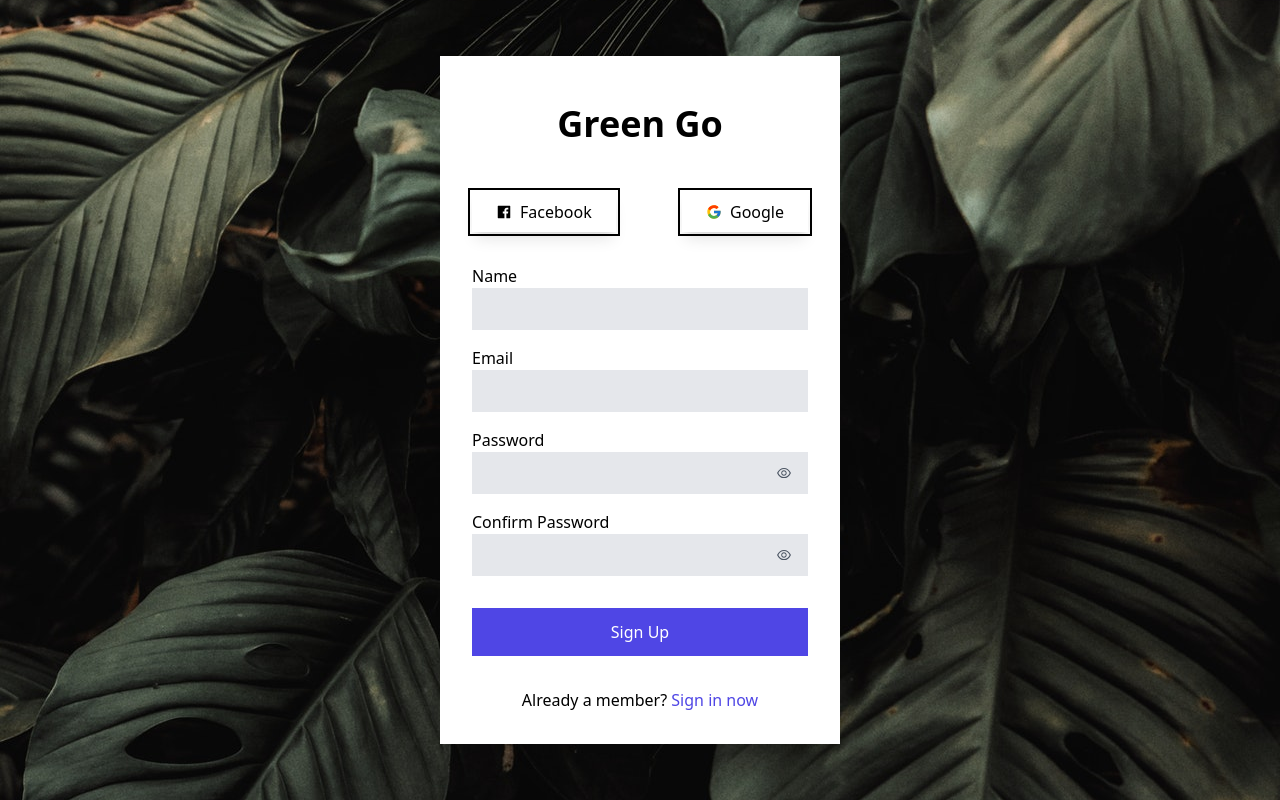
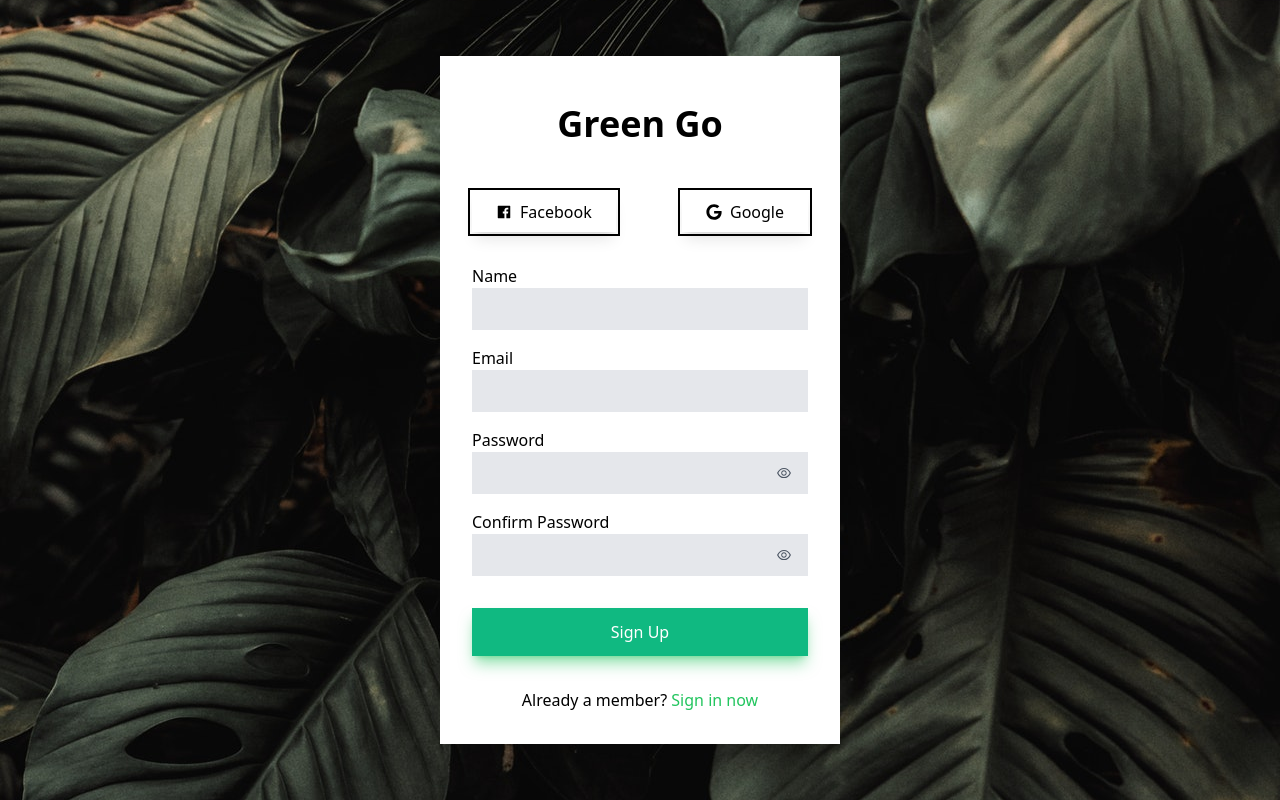
Before and after one commit to xayahismygoddess/login, a React (Create React App) app in the folder login/: page /signin in a window 1280 px wide. Built offline with nearby package versions, Linux system fonts and the light colour scheme.

Commit message:
Initial commit

```diff
--- a/login/src/components/Login2.jsx
+++ b/login/src/components/Login2.jsx
@@ -1,8 +1,8 @@
 import React, { useState } from 'react';
-import { FcGoogle } from 'react-icons/fc';
+import { FaGoogle } from "react-icons/fa";
 import { AiFillFacebook } from 'react-icons/ai';
 import { Link } from 'react-router-dom';
-import { AiOutlineEye, AiOutlineEyeInvisible } from 'react-icons/ai';  // Import eye icons
+import { AiOutlineEye, AiOutlineEyeInvisible } from 'react-icons/ai';
 import loginImg from '../assets/trees.jpg';
 
 export default function Login2() {
@@ -46,7 +46,7 @@ export default function Login2() {
               <AiFillFacebook className='mr-2' /> Facebook
             </button>
             <button type="button" className='outline outline-offset-2 outline-2 shadow-lg hover:shadow-xl px-6 py-2 flex items-center' aria-label="Login with Google">
-              <FcGoogle className='mr-2' /> Google
+              <FaGoogle className='mr-2' /> Google
             </button>
           </div>
           <div className='flex flex-col mb-4'>
@@ -82,7 +82,7 @@ export default function Login2() {
             </div>
           </div>
           {error && <p className='text-red-600'>{error}</p>}
-          <button type="submit" className='w-full py-3 mt-8 bg-indigo-600 hover:bg-indigo-500 transition-colors text-white' disabled={isLoading}>
+          <button type="submit" className='w-full py-3 mt-8 bg-emerald-500 hover:bg-emerald-800 shadow-lg shadow-green-500/50 transition-colors text-white' disabled={isLoading}>
             {isLoading ? 'Signing In...' : 'Sign In'}
           </button>
           <label className='flex items-center mt-2'>
@@ -95,7 +95,7 @@ export default function Login2() {
             Remember Me
           </label>
           <p className='text-center mt-8'>
-            Not a member? <Link to="/Signin" className='text-indigo-600 hover:underline'>Sign up now</Link>
+            Not a member? <Link to="/Signin" className='text-green-600 hover:underline'>Sign up now</Link>
           </p>
         </form>
       </div>
--- a/login/src/components/Signin.jsx
+++ b/login/src/components/Signin.jsx
@@ -1,5 +1,5 @@
 import React, { useState } from 'react';
-import { FcGoogle } from 'react-icons/fc';
+import { FaGoogle } from "react-icons/fa";
 import { AiFillFacebook } from 'react-icons/ai';
 import { Link } from 'react-router-dom';
 import { AiOutlineEye, AiOutlineEyeInvisible } from 'react-icons/ai';  // Import eye icons
@@ -53,7 +53,7 @@ export default function Signup() {
               <AiFillFacebook className='mr-2' /> Facebook
             </button>
             <button type="button" className='outline outline-offset-2 outline-2 shadow-lg hover:shadow-xl px-6 py-2 flex items-center' aria-label="Sign up with Google">
-              <FcGoogle className='mr-2' /> Google
+              <FaGoogle className='mr-2' /> Google
             </button>
           </div>
           <div className='flex flex-col mb-4'>
@@ -121,11 +121,11 @@ export default function Signup() {
             </div>
           </div>
           {error && <p className='text-red-600'>{error}</p>}
-          <button type="submit" className='w-full py-3 mt-8 bg-indigo-600 hover:bg-indigo-500 transition-colors text-white' disabled={isLoading}>
+          <button type="submit" className='w-full py-3 mt-8 bg-emerald-500 hover:bg-emerald-800 shadow-lg shadow-green-500/50 transition-colors text-white' disabled={isLoading}>
             {isLoading ? 'Signing Up...' : 'Sign Up'}
           </button>
           <p className='text-center mt-8'>
-            Already a member? <Link to="/" className='text-indigo-600 hover:underline'>Sign in now</Link>
+            Already a member? <Link to="/" className='text-green-500 hover:underline'>Sign in now</Link>
           </p>
         </form>
       </div>
--- /dev/null
+++ b/package.json
@@ -0,0 +1,5 @@
+{
+  "dependencies": {
+    "react-icons": "^5.2.1"
+  }
+}
```
Also changed, not shown: 1 other file (tests, documents, lock files or other folders).
